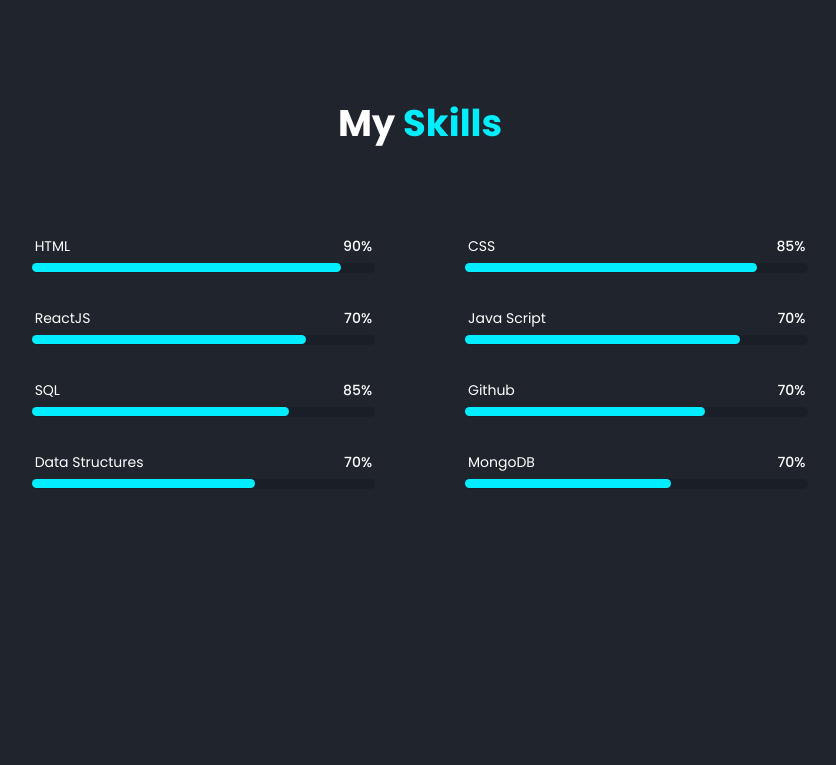
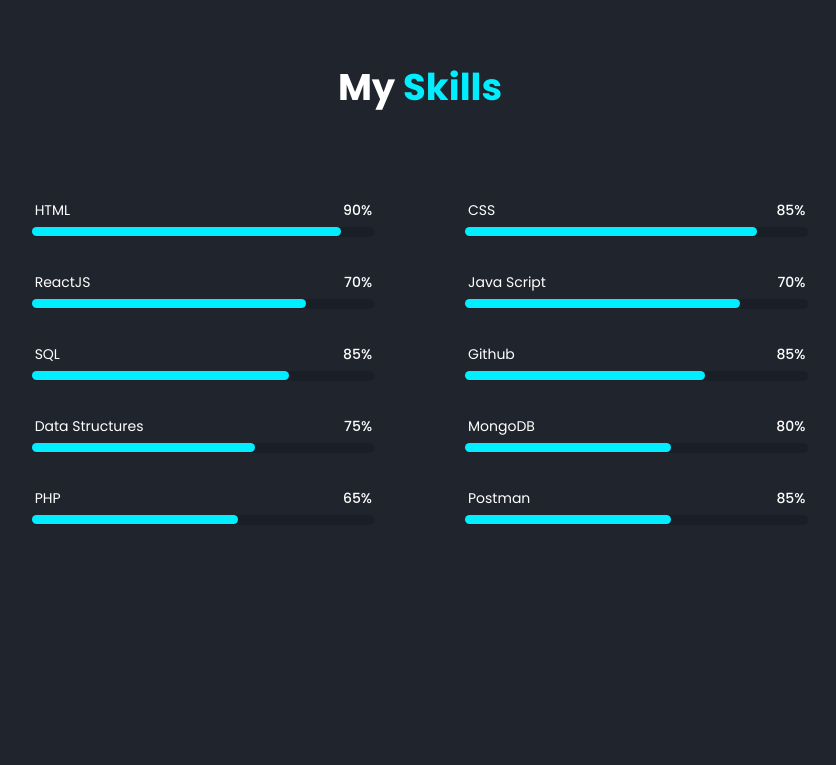
Before and after one commit to rugs07/Portfolio, a PHP site: page /index.html in a window 1280 px wide. Shown: the part 1696-2461 px from the top of the page, without its empty margins (220-1056 px from the left). Run offline with PHP 8.4, Linux system fonts and the light colour scheme.

Commit message:
php commit

```diff
--- a/public/index.html
+++ b/public/index.html
@@ -4,7 +4,7 @@
     <meta charset="UTF-8" />
     <meta http-equiv="X-UA-Compatible" content="IE=edge" />
     <meta name="viewport" content="width=device-width, initial-scale=1" />
-    <title>Rugwed Portfolio</title>
+    <title>Rugwed | Portfolio</title>
     <!-- <script src="https://unpkg.com/scrollreveal"></script> -->
     <!-- box icons -->
     <link href='https://unpkg.com/boxicons@2.1.4/css/boxicons.min.css' rel='stylesheet'>
@@ -16,7 +16,7 @@
   <body>
     <!-- header design -->
     <header class="header">
-      <a href="#" class="logo">Portfolio</a>
+      <a href="#" class="logo">Rugwed</a>
       <i class='bx bx-menu' id="menu-icon"></i>
       <nav class="navbar">
         <a href="#home" class="active">Home</a>
@@ -33,7 +33,7 @@
         <h3>Hello,It's Me</h3>
         <h1>Rugwed Bodhankar</h1>
         <h3>And I'm a <span class="multiple-texts"></span></h3>
-        <p>Lorem ipsum dolor sit amet consectetur adipisicing elit. Nesciunt minus dolores earum maiores necessitatibus libero impedit ab doloremque aliquam dolore consequuntur voluptas beatae, adipisci sequi suscipit, quaerat accusantium ad laboriosam?</p>
+        <p>A passionate web developer with a love for crafting digital experiences. With a knack for turning ideas into interactive and user-friendly websites, I bring creativity and precision to every project</p>
         <div class="social-media">
           <a href="https://github.com/rugs07"><i class='bx bxl-github'></i></a>
           <a href="https://www.linkedin.com/in/rugwed-bodhankar-7697371a9/"><i class='bx bxl-linkedin' ></i></a>
@@ -50,13 +50,13 @@
     <!-- about section design -->
     <section class="about" id="about">
       <div class="about-img">
-        <img src="images/about.png" alt="">
+        <img src=".png" alt="">
       </div>
       <div class="about-content">
         <h2 class="heading">About <span>Me</span></h2>
         <h3>Web Developer!</h3>
-        <p>Lorem ipsum dolor sit, amet consectetur adipisicing elit. Magni quibusdam odio dolores enim omnis consectetur itaque sequi explicabo autem inventore perspiciatis ducimus quam animi sunt mollitia, ea aliquid laborum. In!</p>
-        <a href="#about" class="btn">Read More</a>
+        <p>I'm a skilled software developer with expirence in JavaScript and expertise in frameworks like ReactJs.I'm a quick learner and collaborate closely with clients to create efficient, scalable, and user-friendly solutions that solve real-world problems. Let's work together to bring your ideas to life.</p>
+        <a href="#portfolio" class="btn">Read More</a>
       </div>
     </section>
     <!-- Skills section design -->
@@ -115,7 +115,7 @@
               <div class="skill_bar">
                   <div class="info">
                       <p>Github</p>
-                      <P>70%</P>
+                      <P>85%</P>
                   </div>
                   <div class="bar">
                       <span class="node"></span>
@@ -124,7 +124,7 @@
               <div class="skill_bar">
                   <div class="info">
                       <p>Data Structures</p>
-                      <P>70%</P>
+                      <P>75%</P>
                   </div>
                   <div class="bar">
                       <span class="express"></span>
@@ -133,12 +133,30 @@
               <div class="skill_bar">
                   <div class="info">
                       <p>MongoDB</p>
-                      <P>70%</P>
+                      <P>80%</P>
                   </div>
                   <div class="bar">
                       <span class="mongo"></span>
                   </div>
               </div>
+              <div class="skill_bar">
+                <div class="info">
+                    <p>PHP</p>
+                    <P>65%</P>
+                </div>
+                <div class="bar">
+                    <span class="mongo"></span>
+                </div>
+            </div>
+            <div class="skill_bar">
+              <div class="info">
+                  <p>Postman</p>
+                  <P>85%</P>
+              </div>
+              <div class="bar">
+                  <span class="mongo"></span>
+              </div>
+          </div>
           </div>
       </div>
 
@@ -192,20 +210,29 @@
     <!-- contact section design -->
       <section class="contact" id="contact">
         <h2 class="heading">Contact <span>Me</span></h2>
-        <form action="#">
+        <form action="index.php" method="post">
           <div class="input-box">
-            <input type="text" placeholder="Full Name">
-            <input type="email" placeholder="email Address">
+            <input type="text" placeholder="Full Name" name="Fullname">
+            <input type="email" placeholder="email Address" name="emailAddress">
           </div>
           <div class="input-box">
-            <input type="number" placeholder="Mobile Number">
-            <input type="text" placeholder="Email Subject">
+            <input type="number" placeholder="Mobile Number" name="MobileNumber">
+            <input type="text" placeholder="Email Subject" name="EmailSubject">
           </div>
-          <textarea name="" id="" cols="30" rows="10" placeholder="Your Message"></textarea>
+          <textarea name="YourMessage" id="" cols="30" rows="10" placeholder="Your Message"></textarea>
           <input type="submit" value="Send Message" class="btn">
         </form>
       </section>
 
+      <!-- footer design -->
+      <footer class="footer">
+        <div class="footer-text">
+          <p>Created by <span>Rugwed</span>  <i class='bx bx-envelope' style="margin-right: 0.3rem;" ></i>  rugwed174518@gmail.com | <i class='bx bx-copyright' ></i> 2023</p>
+        </div>
+        <div class="footer-icontop">
+          <a href="#home"><i class='bx bx-up-arrow-alt' ></i></a>
+        </div>
+      </footer>
       <!-- typed js -->
       <script src="https://cdn.jsdelivr.net/npm/typed.js@2.0.12"></script>
 
--- a/src/index.js
+++ b/src/index.js
@@ -56,7 +56,7 @@
 };
 
 const typed = new Typed('.multiple-texts', {
-    strings: ['Web Developer','Web Developer'],
+    strings: ['Web Developer','FrontEnd Developer'],
     typeSpeed: 100,
     backSpeed: 100,
     backDelay: 1000,
```
Also changed, not shown: public/index.php (added, +28 -0 lines), public/style.css (+32 -0 lines).
